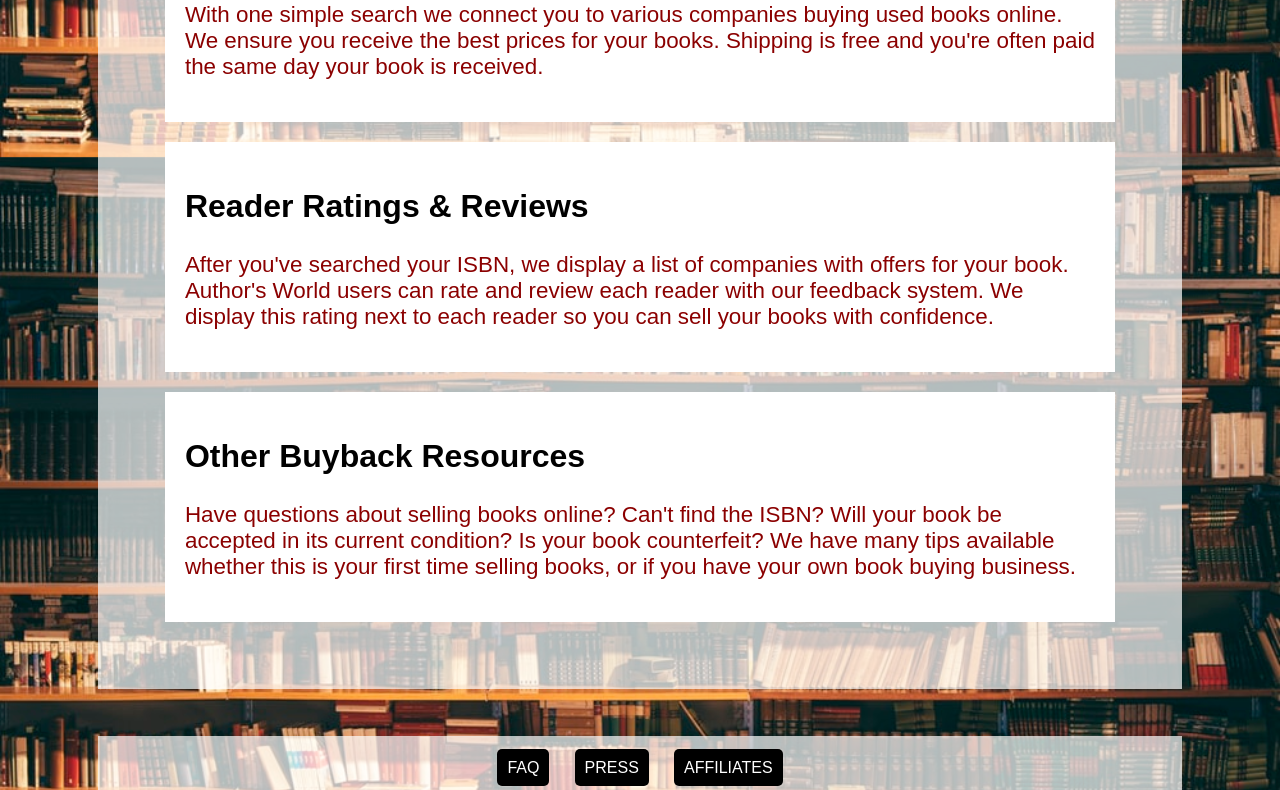
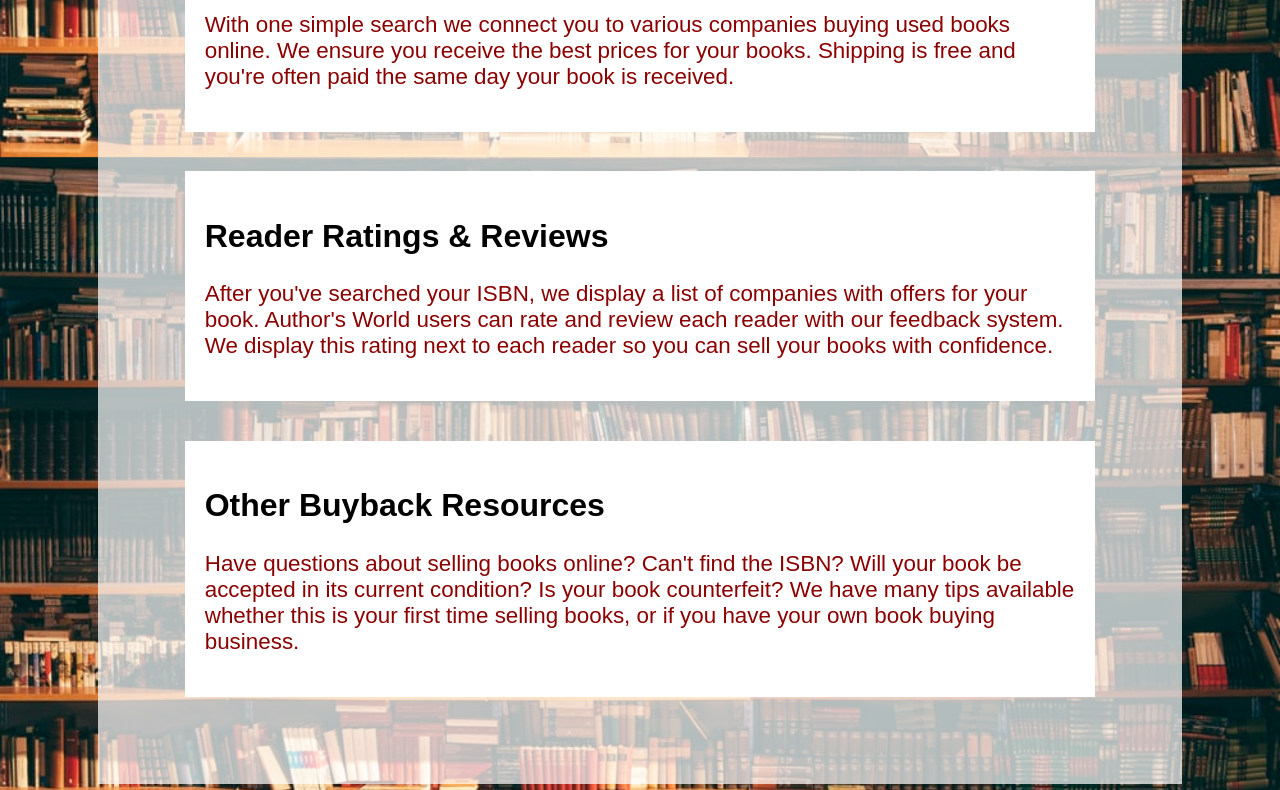
Before and after one commit to Pooja1309/Pooja1309.github.io, a plain HTML site: page index.html in a window 1280 px wide. Shown: the part 593-1383 px from the top of the page. Drawn offline with Linux system fonts and the light colour scheme.

Commit message:
Add files via upload

```diff
--- a/css/style.css
+++ b/css/style.css
@@ -64,7 +64,7 @@ section{
 	margin-top:2%;
 	margin-bottom:2%;
 	padding:2%;
-	margin:2%;
+	margin:4%;
 }
 
 div{
```
